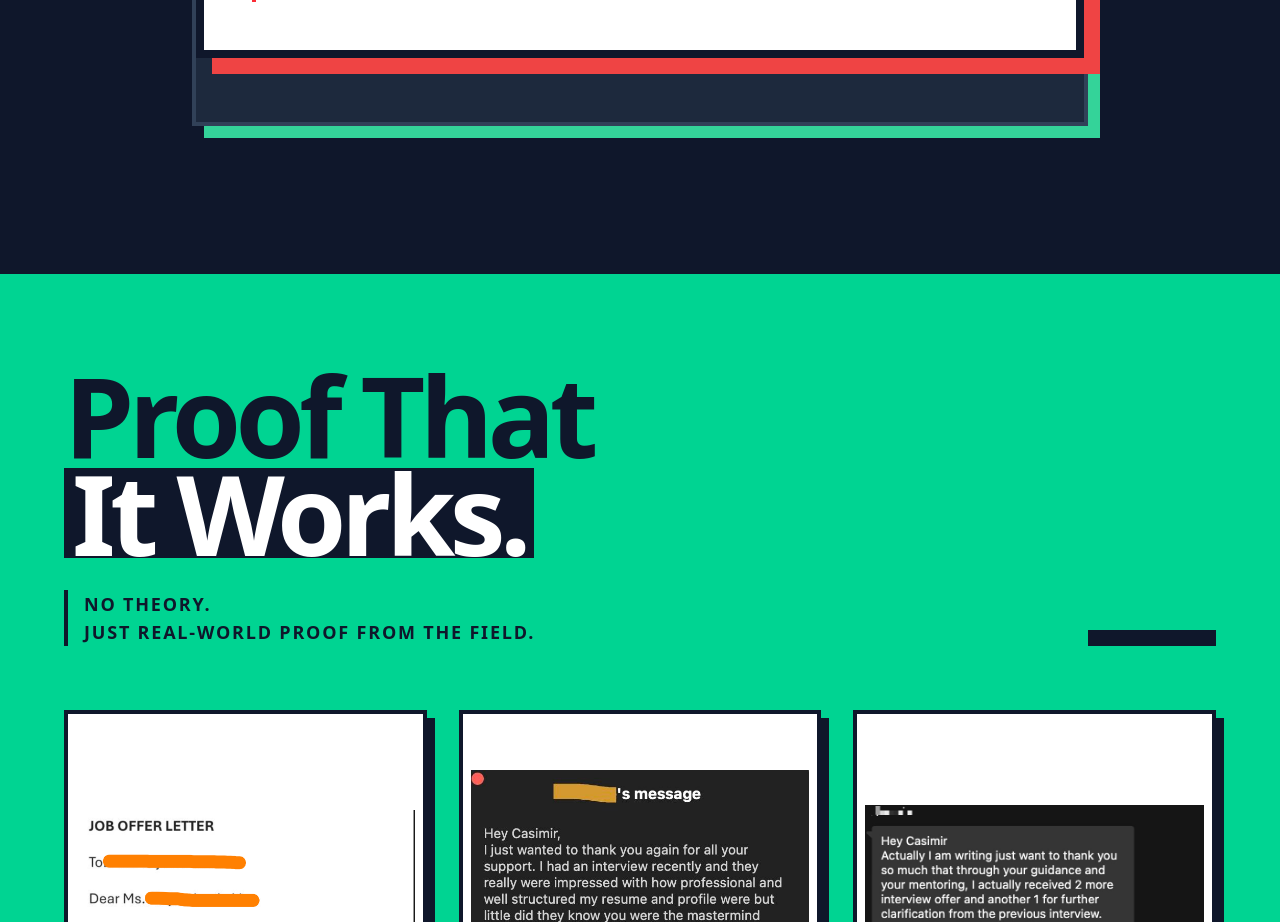
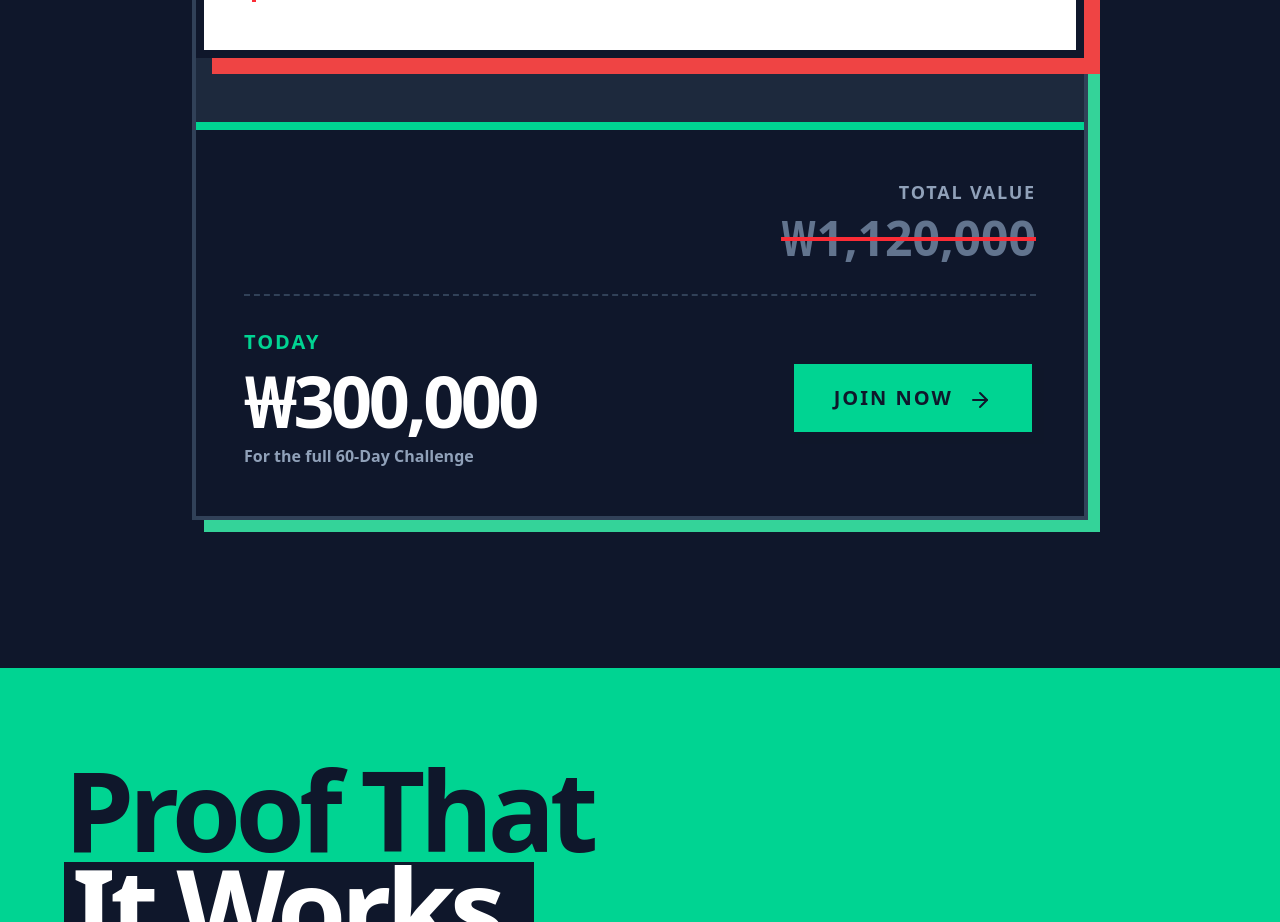
Before and after one commit to caaziio/challenge_acafo, a Next.js app: page / in a window 1280 px wide. Shown: the part 7823-8745 px from the top of the page. Built offline with nearby package versions, Linux system fonts and the light colour scheme.

Commit message:
Reinstate price comparison (₩1.1M vs ₩300K) in WhatYouGetSection.

```diff
--- a/src/app/page.tsx
+++ b/src/app/page.tsx
@@ -340,6 +340,25 @@ function WhatYouGetSection() {
               </div>
             </div>
           </div>
+
+          <div className="p-8 md:p-12 bg-slate-900 border-t-8 border-emerald-400 relative">
+            <div className="text-right">
+              <p className="text-lg text-slate-400 font-bold tracking-widest mb-2 uppercase">Total Value</p>
+              <p className="text-4xl md:text-5xl font-black text-slate-500 line-through decoration-red-500 decoration-4">₩1,120,000</p>
+            </div>
+
+            <div className="flex flex-col md:flex-row items-center justify-between gap-8 pt-8 border-t-2 border-slate-700 border-dashed mt-8">
+              <div>
+                <p className="text-emerald-400 font-black text-xl tracking-widest mb-2 uppercase">Today</p>
+                <div className="text-6xl md:text-7xl font-black tracking-tighter text-white">₩300,000</div>
+                <p className="font-bold text-slate-400 mt-2">For the full 60-Day Challenge</p>
+              </div>
+
+              <a href="/apply" className="w-full md:w-auto text-center bg-emerald-400 text-slate-900 px-10 py-5 font-black text-xl tracking-widest uppercase hover:translate-x-1 hover:translate-y-1 hover:shadow-[4px_4px_0_0_#0f172a] transition-all border-4 border-slate-900 shadow-[8px_8px_0_0_#0f172a]">
+                Join Now <ArrowRight className="inline-block w-6 h-6 ml-2" />
+              </a>
+            </div>
+          </div>
         </div>
       </div>
     </section>
```
